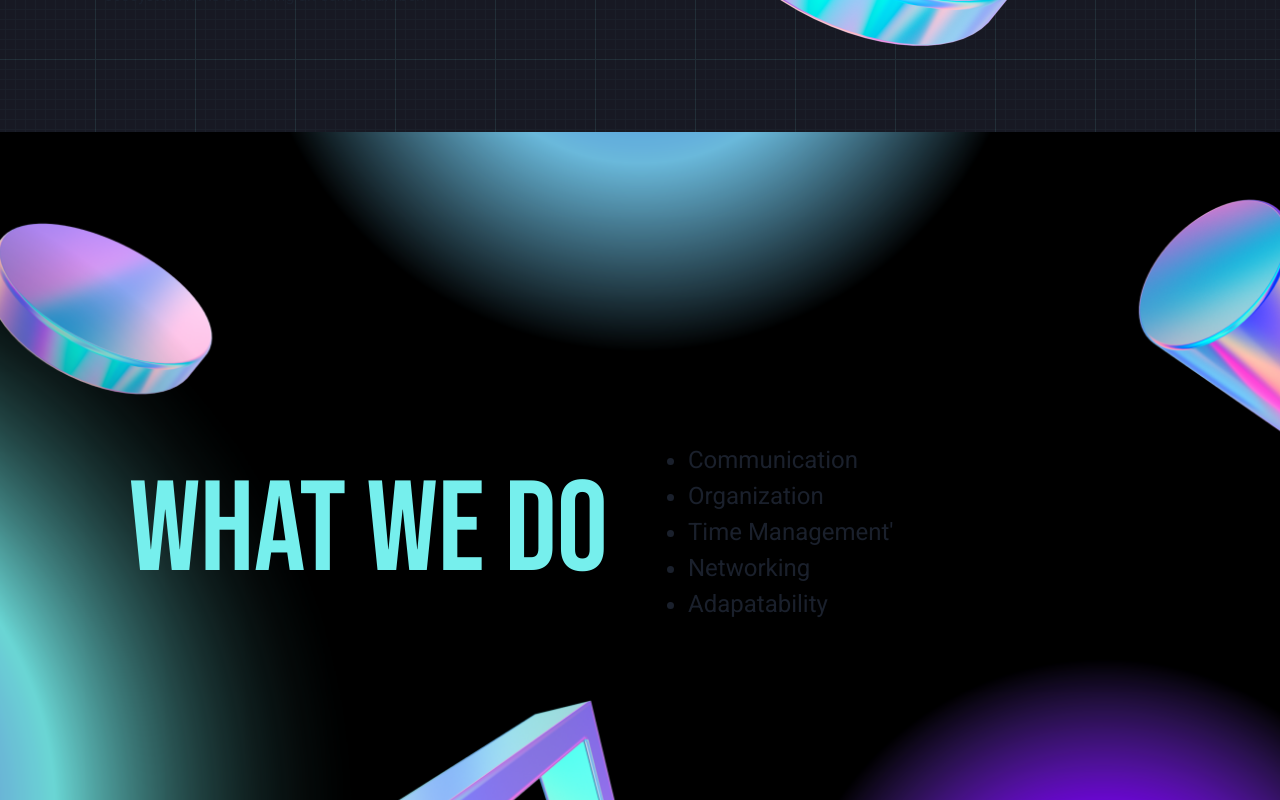
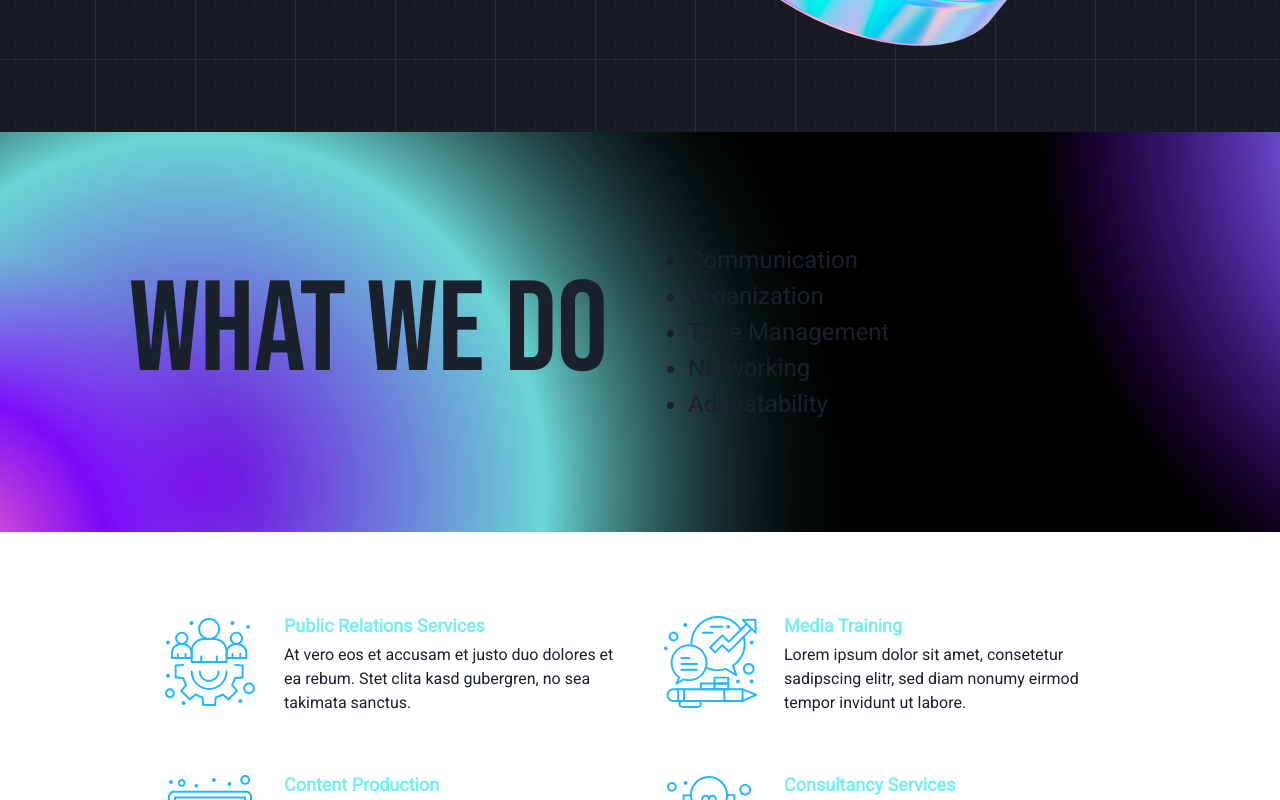
Before and after one commit to jonathanprozzi/YAP-DAO-Website, a Next.js app: page / in a window 1280 px wide. Shown: the part 2020-2820 px from the top of the page. Built offline with nearby package versions, Linux system fonts and the light colour scheme.

Commit message:
ironed out WhatWeDo section

```diff
--- a/components/Navbar.tsx
+++ b/components/Navbar.tsx
@@ -57,7 +57,7 @@ const Navbar: React.FC = () => {
           </a>
         </Link>
         <Flex direction='row' align='center' justify='center'>
-          <Link href='/about' passHref>
+          <Link href='/#about' passHref>
             <ChakraLink
               display={["none", "none", "inline-flex", "inline-flex"]}
               textDecoration='none'
@@ -94,7 +94,7 @@ const Navbar: React.FC = () => {
               </Text>
             </ChakraLink>
           </Link>
-          <Link href='/services' passHref>
+          <Link href='#whatwedo' passHref>
             <ChakraLink
               display={["none", "none", "inline-flex", "inline-flex"]}
               textDecoration='none'
--- a/components/WhatWeDoSection.tsx
+++ b/components/WhatWeDoSection.tsx
@@ -12,17 +12,16 @@ import {
 } from "@chakra-ui/react";
 
 const WhatWeDoSection = () => (
+  <Box as='section' id='whatwedo'>
     <Flex
       direction='column'
       justifyContent='center'
       alignItems='center'
       minWidth='100vw'
-    minHeight='100vh'
-    bgGradient='linear(#ffffff 0%, #d8b3fe 25%, brand.green 50%)'
-    backgroundImage="url('/yap-bg-2-scaled.png')"
-    // backgroundImage="url('/yap-banner.png')"
-    backgroundPosition={["20% 0%", "center", "50% 50%", "50% 50%"]}
-    backgroundSize='cover'
+      minHeight='50vh'
+      backgroundImage="url('/yap-glow-banner-no-shapes.png')"
+      backgroundPosition={{ base: "20% 0%", md: "20% 60%" }}
+      backgroundSize='auto'
       backgroundRepeat='no-repeat'
     >
       <Flex direction='column' alignItems='flex-start' justifyContent='center'>
@@ -30,7 +29,7 @@ const WhatWeDoSection = () => (
           <Flex>
             <Heading
               as='h2'
-            color='brand.green'
+              color='brand.offwhite'
               fontSize={["20vw", "20vw", "10vw", "10vw"]}
               textTransform='uppercase'
               fontWeight='normal'
@@ -43,7 +42,7 @@ const WhatWeDoSection = () => (
             <UnorderedList>
               <ListItem fontSize='2xl'>Communication</ListItem>
               <ListItem fontSize='2xl'>Organization</ListItem>
-            <ListItem fontSize='2xl'>Time Management'</ListItem>
+              <ListItem fontSize='2xl'>Time Management</ListItem>
               <ListItem fontSize='2xl'>Networking</ListItem>
               <ListItem fontSize='2xl'>Adapatability</ListItem>
             </UnorderedList>
@@ -51,6 +50,7 @@ const WhatWeDoSection = () => (
         </Grid>
       </Flex>
     </Flex>
+  </Box>
 );
 
 export default WhatWeDoSection;
```
Also changed, not shown: components/AboutSection.tsx (+1 -0 lines), public/yap-glow-banner-no-shapes.png (added). Lines whose indentation alone changed are shown as unchanged.
